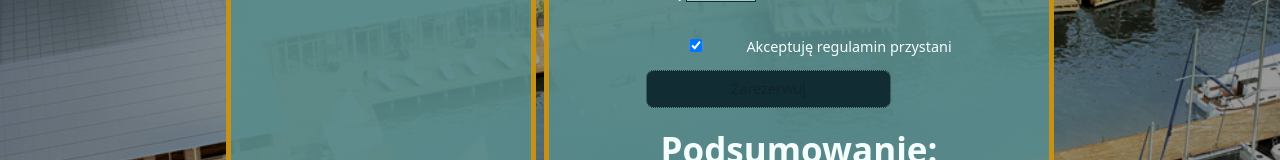
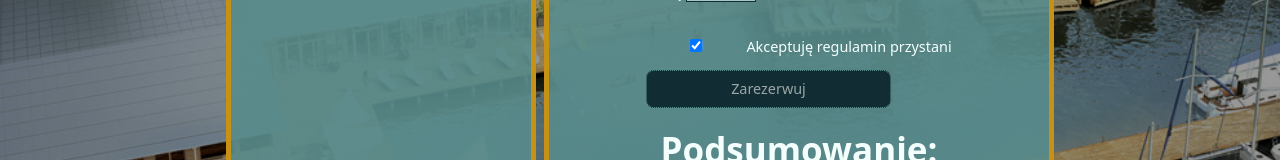
Before and after one commit to oskarnuch/web-mazurska-przystan-Chalupa-Chenski, a React (Vite) app: page / in a window 1280 px wide. Shown: the part 486-646 px from the top of the page. Built offline with nearby package versions, Linux system fonts and the light colour scheme.

Commit message:
added color in submitButton

```diff
--- a/src/App.css
+++ b/src/App.css
@@ -86,6 +86,10 @@ button{
   width: 80%;
   height: 60%;
   text-align: center;
+    color: #F4FFFD;
+}
+button[disabled]{
+    color: #9ba7a6;
 }
 p{
   font-size: 120%;
```
